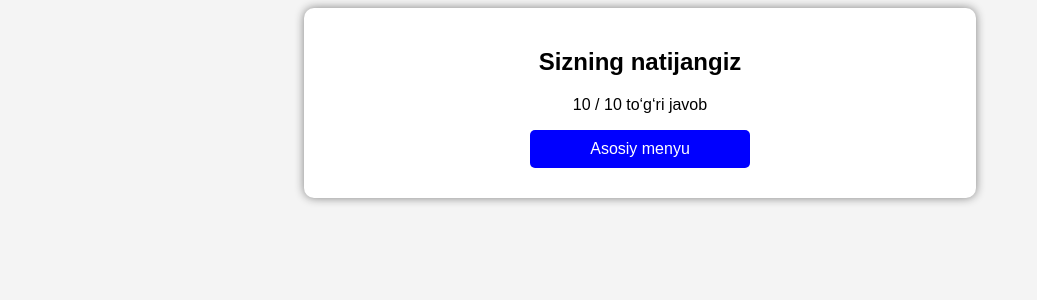
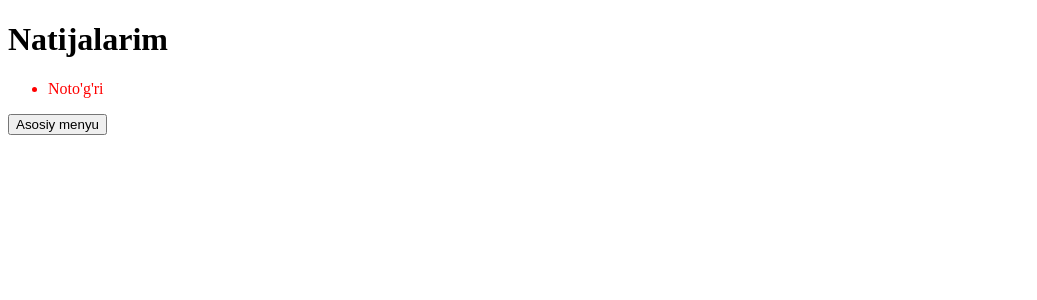
Before and after one commit to NurStarUz/MINI-APP-FOR-TEST, a Flask app: template templates/results.html in a window 1280 px wide. Shown: the top 300 px of the page, without its empty margins (0-1037 px from the left). Run offline with Flask 3, Linux system fonts and the light colour scheme; the template is opened without the code that fills it: most values are stand-ins (such as "Sample title", 1, 10 or a date in 2020).

Commit message:
Update results.html

```diff
--- a/templates/results.html
+++ b/templates/results.html
@@ -2,14 +2,18 @@
 <html lang="uz">
 <head>
     <meta charset="UTF-8">
+    <meta name="viewport" content="width=device-width, initial-scale=1.0">
     <title>Natijalar</title>
-    <link rel="stylesheet" href="{{ url_for('static', filename='style.css') }}">
 </head>
 <body>
-    <div class="container">
-        <h2>Sizning natijangiz</h2>
-        <p>{{ score }} / {{ total }} to‘g‘ri javob</p>
-        <a href="{{ url_for('index') }}" class="button">Asosiy menyu</a>
-    </div>
+    <h1>Natijalarim</h1>
+    <ul>
+        {% for result in results %}
+        <li style="color: {% if result.correct %}green{% else %}red{% endif %}">
+            {{ "To'g'ri" if result.correct else "Noto'g'ri" }}
+        </li>
+        {% endfor %}
+    </ul>
+    <button onclick="location.href='/'">Asosiy menyu</button>
 </body>
 </html>
```
